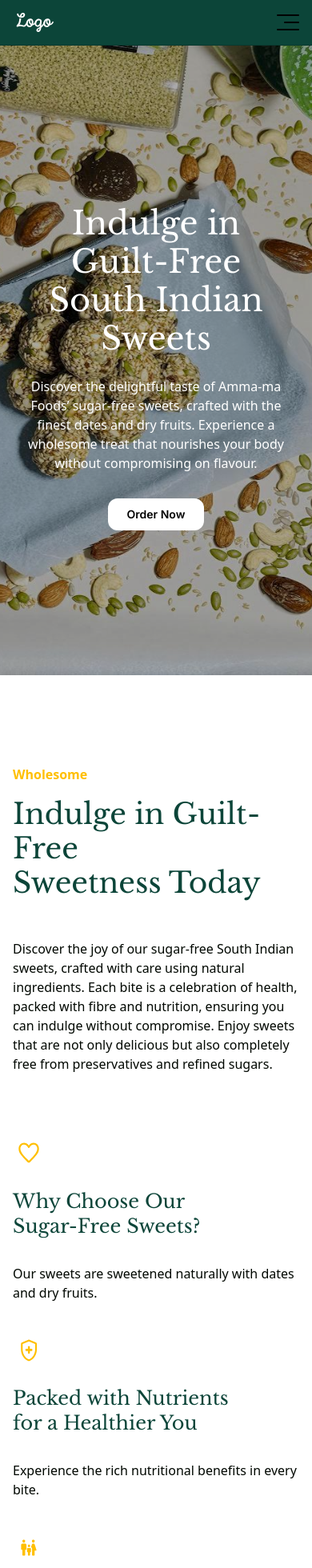
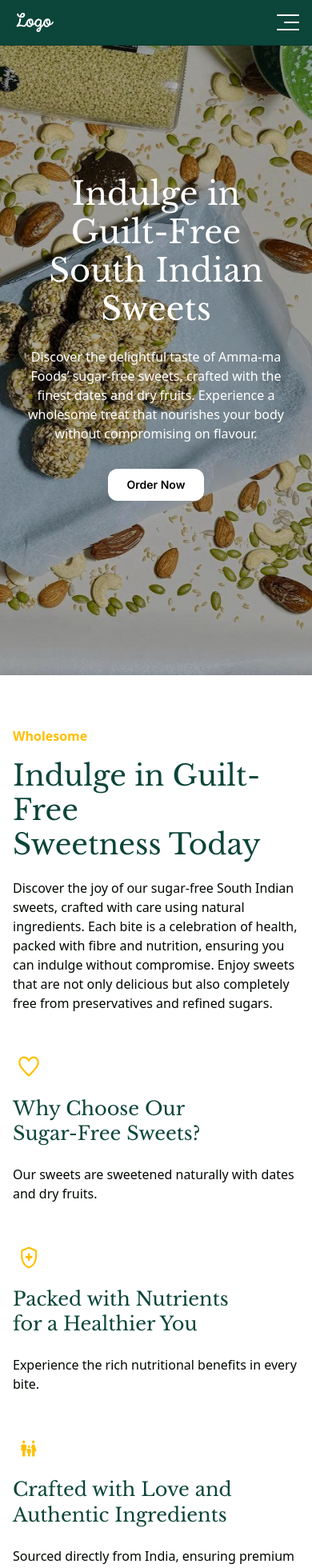
Before and after one commit to nishant25062002/amma-ma-version2, a Next.js app: page / in a window 390 px wide. Shown: the top 1960 px of the page at 80% size. Built offline with nearby package versions, Linux system fonts and the light colour scheme; a web font is replaced by a local one.

Commit message:
Made responsive for mobile.

```diff
--- a/components/global/Navbar.jsx
+++ b/components/global/Navbar.jsx
@@ -15,15 +15,15 @@ const AnimatedMenuIcon = ({ isOpen = false, setIsOpen }) => {
       className="relative w-7 h-5 flex flex-col justify-between items-end group md:hidden"
     >
       <span
-        className={`block h-[2px] w-full bg-black rounded-sm transform transition duration-300 ease-in-out
+        className={`block h-[2px] w-full bg-[#fff] rounded-sm transform transition duration-300 ease-in-out
         ${isOpen ? "rotate-45 translate-y-2" : ""}`}
       ></span>
       <span
-        className={`block h-[2px] w-2/3 bg-black rounded-sm transition duration-300 ease-in-out
+        className={`block h-[2px] w-2/3 bg-[#fff] rounded-sm transition duration-300 ease-in-out
         ${isOpen ? "opacity-0" : ""}`}
       ></span>
       <span
-        className={`block h-[2px] w-full bg-black rounded-sm transform transition duration-300 ease-in-out
+        className={`block h-[2px] w-full bg-[#fff] rounded-sm transform transition duration-300 ease-in-out
         ${isOpen ? "-rotate-45 -translate-y-2" : ""}`}
       ></span>
     </button>
--- a/components/home/Hero.jsx
+++ b/components/home/Hero.jsx
@@ -21,7 +21,7 @@ export default function HeroSection() {
       <div className="absolute inset-0 bg-[#0000004f] z-10"></div>
 
       {/* Content */}
-      <div className="flex flex-col items-center justify-center relative z-20 px-6 text-center pt-[4.6rem]">
+      <div className="flex flex-col items-center justify-center relative z-20 px-6 md:px-0 text-center md:pt-[4.6rem]">
         <Heading
           level="h1"
           as="h1"
@@ -33,9 +33,9 @@ export default function HeroSection() {
         </Heading>
 
         <Text className="!text-white mt-[1.5rem] md:w-[46rem]">
-          Discover the delightful taste of Amma-ma Foods’ sugar-free sweets,
+          {`Discover the delightful taste of Amma-ma Foods’ sugar-free sweets,
           crafted with the finest dates and dry fruits. Experience a wholesome
-          treat that nourishes your body without compromising on flavour.
+          treat that nourishes your body without compromising on flavour.`}
         </Text>
 
         <div className="flex gap-4 justify-center mt-[2rem]">
--- a/components/home/HeroFeature.jsx
+++ b/components/home/HeroFeature.jsx
@@ -1,5 +1,5 @@
 import React from "react";
-import { Heading, HeroFeatureSection } from "..";
+import { HeroFeatureSection } from "..";
 
 const HeroFeature = () => {
   const data = [
@@ -19,13 +19,14 @@ const HeroFeature = () => {
       desc: `At Amma-ma Foods, every sweet is lovingly handmade to preserve its authentic essence. Our commitment to traditional methods ensures that each bite reflects our rich heritage.`,
     },
   ];
+
   return (
-    <div className="flex flex-col py-[5rem] bg-[#FFC06D]">
+    <div className="flex flex-col py-[1rem] md:py-[2rem] bg-[#FFC06D]">
       {data.map((data, index) => (
         <HeroFeatureSection
           key={index}
           mainClass={index % 2 ? "bg-[#fff]" : "bg-[#FFC06D]"}
-          className={`flex ${index % 2 ? "!flex-row-reverse" : ""}`}
+          className={`flex ${index % 2 ? "flex md:!flex-row-reverse" : ""}`}
           {...data}
         />
       ))}
--- a/components/home/HeroFeatureSection.jsx
+++ b/components/home/HeroFeatureSection.jsx
@@ -12,9 +12,9 @@ export default function HeroFeatureSection({
   desc,
 }) {
   return (
-    <section className={mainClass}>
+    <section className={"flex flex-col py-[3rem] md:py-[5rem] " + mainClass}>
       <div
-        className={`max-width-1200 flex flex-col md:flex-row items-center gap-[3rem] md:gap-[5rem] px-4 md:px-8 py-[7rem] ${className}`}
+        className={`max-width-1200 flex flex-col md:flex-row items-center px-4 md:px-8 gap-[3rem] md:gap-[5rem] ${className}`}
       >
         {/* Text Content */}
         <div className="md:min-w-[38.5rem]">
@@ -42,7 +42,7 @@ export default function HeroFeatureSection({
         </div>
 
         {/* Image Section */}
-        <div className="relative w-full h-[375px] md:h-[500px] rounded-xl overflow-hidden">
+        <div className="relative w-full h-[305px] md:h-[500px] rounded-xl overflow-hidden">
           <Image
             src={SectionImage}
             alt="Handcrafted sweets"
--- a/components/home/WhyUsSection.jsx
+++ b/components/home/WhyUsSection.jsx
@@ -6,8 +6,8 @@ import Image from "next/image";
 
 export default function WhyUsSection() {
   return (
-    <section className="py-[7rem] px-4 md:px-10 max-w-7xl mx-auto flex flex-col gap-[5rem]">
-      <div className="grid grid-cols-1 md:grid-cols-2 gap-12">
+    <section className=" py-[4rem] md:py-[7rem] px-4 md:px-10 max-w-7xl mx-auto flex flex-col gap-[3rem] md:gap-[5rem]">
+      <div className="grid grid-cols-1 md:grid-cols-2 gap-[1.25rem]">
         {/* Left Side */}
         <div>
           <Text weight="semibold" className="mb-[1rem] text-[#FFBF00]">
@@ -33,8 +33,8 @@ export default function WhyUsSection() {
       </div>
 
       {/* Icons + Reasons */}
-      <div className="grid grid-cols-1 sm:grid-cols-2 md:grid-cols-3 gap-10">
-        <div className="flex flex-col gap-[1.5rem]">
+      <div className="grid grid-cols-1 sm:grid-cols-2 md:grid-cols-3 gap-[3rem]">
+        <div className="flex flex-col gap-[1rem] md:gap-[1.5rem]">
           <div className="flex items-center justify-center w-[2.5rem] h-[2.5rem]">
             <Image src={HeartIcon} width={30} height={30} />{" "}
           </div>
@@ -48,7 +48,7 @@ export default function WhyUsSection() {
           </Text>
         </div>
 
-        <div className="flex flex-col gap-[1.5rem]">
+        <div className="flex flex-col gap-[1rem] md:gap-[1.5rem]">
           <div className="flex items-center justify-center w-[2.5rem] h-[2.5rem]">
             <Image src={ShieldIcon} width={30} height={30} />
           </div>
@@ -60,7 +60,7 @@ export default function WhyUsSection() {
           <Text>Experience the rich nutritional benefits in every bite.</Text>
         </div>
 
-        <div className="flex flex-col gap-[1.5rem]">
+        <div className="flex flex-col gap-[1rem] md:gap-[1.5rem]">
           <div className="flex items-center justify-center w-[2.5rem] h-[2.5rem]">
             <Image src={UserIcon} width={30} height={30} />
           </div>
```
